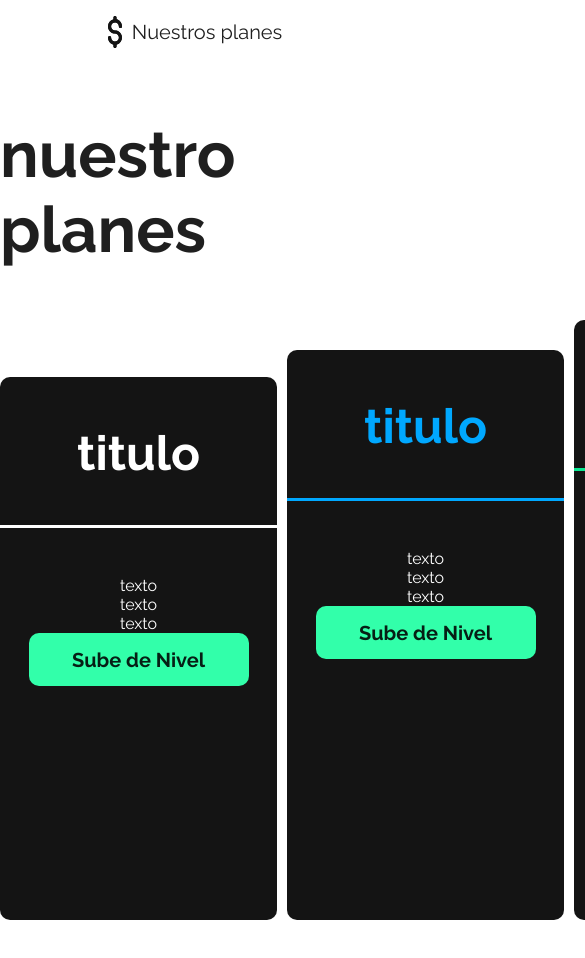
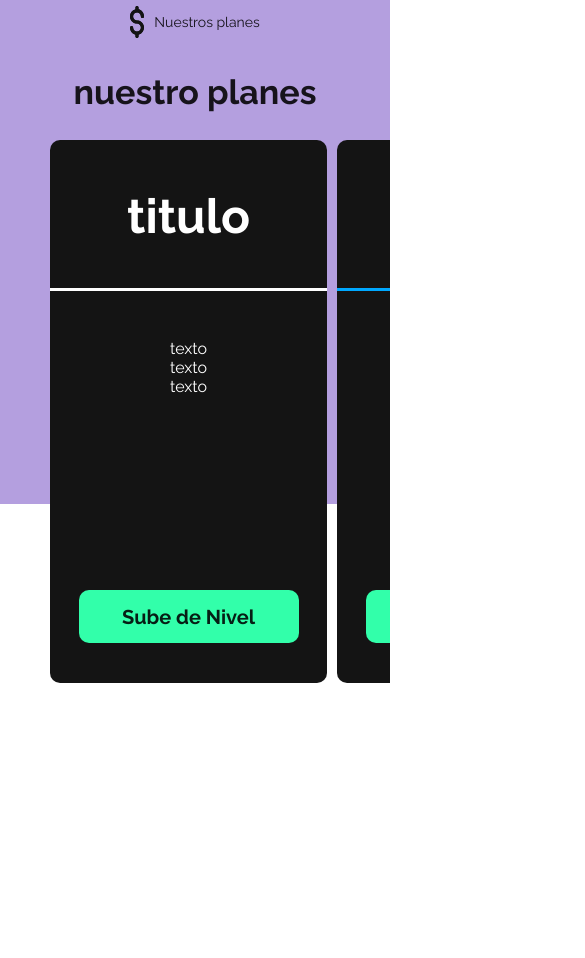
Before and after one commit to MiguelAngelClavijo/MSDEV-WEB, a React app: page / in a window 390 px wide. Shown: the top 958 px of the page, 585 px wide, since content can reach past the window. After the commit the page ends 844 px from the top, so only its background shows below. Built offline with nearby package versions, Linux system fonts and the light colour scheme.

Commit message:
[ADD] mobile responsive view

```diff
--- a/src/components/Planescard.jsx
+++ b/src/components/Planescard.jsx
@@ -9,8 +9,9 @@ const Planescard = (props) => {
                 <li>{props.Planescard_text}</li>
                 <li>{props.Planescard_text}</li>
             </ul>
-            <button>Sube de Nivel</button>
-
+            <div>
+             <button>Sube de Nivel</button>
+            </div>
         </div>
     );
 };
--- a/src/styles/Planes.css
+++ b/src/styles/Planes.css
@@ -3,11 +3,22 @@
     display: flex;
     flex-direction: column;
     align-items: center;
+    background-color: white;
+}
+.Planes-container::after {
+    content: "";
+    display: block;
+    background-color: #B49FDF;
+    height: 504px;
+    width: 100%;
+    position: absolute;
 }
 
 .Planes-container>div {
     display: flex;
     gap: 10px;
+    z-index: 1;
+
 }
 
 .Planes-container>div>p{
@@ -16,6 +27,9 @@
 
 .Planes-container>h2 {
     font-size: 64px;
+    z-index: 1;
+    text-align: center;
+
 }
 .Planes-planescard-container {
     display: flex;
@@ -23,7 +37,7 @@
     margin-bottom: 40px;
     justify-content: space-evenly;
     width: 100%;
-
+    z-index: 1;
 }
 #Planescard_id_blue{
     height: 570px;
@@ -39,3 +53,27 @@
     color: #09E892;
     border-color: #09E892;
 }
+
+@media (max-width: 575.98px){
+
+    .Planes-container>div>p{
+        font-size: 14px;
+    }
+    .Planes-container>h2 {
+        font-size: 34px;
+    }
+    #Planescard_id_blue{
+        height: 543px;
+    }
+    #Planescard_id_green{
+        height: 543px;
+    }
+    .Planes-planescard-container{
+        box-sizing: border-box;
+        padding:0px 50px;
+        justify-content: flex-start;
+        overflow-x: scroll;
+
+    }
+
+}
--- a/src/styles/Planescard.css
+++ b/src/styles/Planescard.css
@@ -24,7 +24,14 @@
     display: flex;
     flex-direction: column;
     align-items: center;
+    height: 200px;
 }
 .Planescard-container>ul>li {
     color: white;
 }
+.Planescard-container>div{
+    height: 200px;
+    display: flex;
+    align-items: flex-end;
+    margin-bottom: 40px;
+}
```
